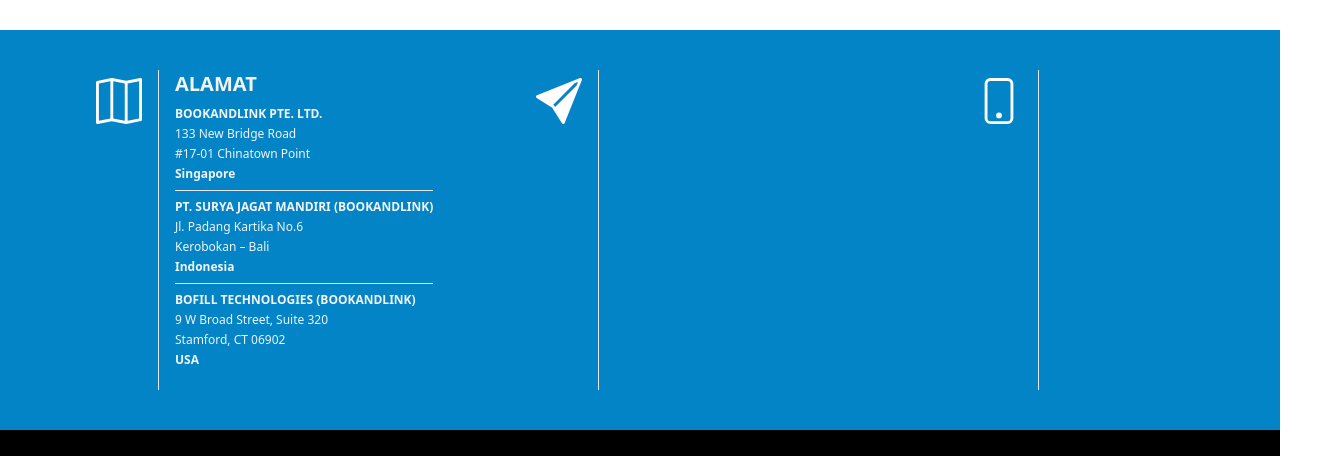
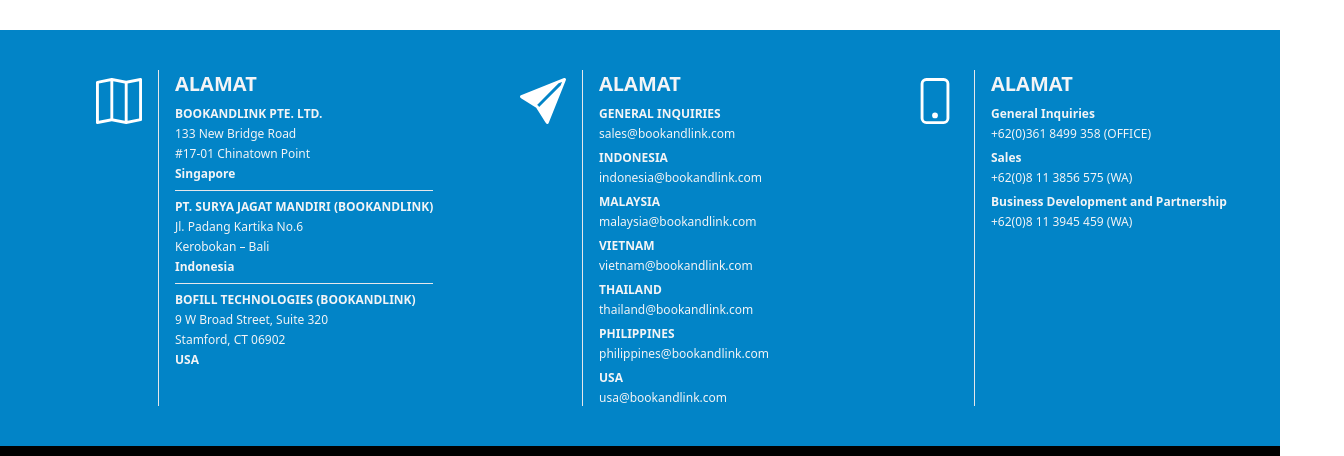
Before and after one commit to rey5kusuma/website-kedua, a Next.js app: page /contact in a window 1280 px wide. Shown: the part 706-1162 px from the top of the page, 1344 px wide, since content can reach past the window. Built offline with nearby package versions, Linux system fonts and the light colour scheme.

Commit message:
1 file modified

```diff
--- a/pages/contact.js
+++ b/pages/contact.js
@@ -62,7 +62,7 @@
               </div>
             </div>
           </div>
-          <div className="w-96 ml-14 my-10 flex flex-row">
+          <div className="w-96 ml-10 my-10 flex flex-row">
             <div className="border border-y-0 border-l-0 px-4 pt-2">
               <svg
                 xmlns="http://www.w3.org/2000/svg"
@@ -75,8 +75,41 @@
                 <path d="M15.964.686a.5.5 0 0 0-.65-.65L.767 5.855H.766l-.452.18a.5.5 0 0 0-.082.887l.41.26.001.002 4.995 3.178 3.178 4.995.002.002.26.41a.5.5 0 0 0 .886-.083l6-15Zm-1.833 1.89L6.637 10.07l-.215-.338a.5.5 0 0 0-.154-.154l-.338-.215 7.494-7.494 1.178-.471-.47 1.178Z" />
               </svg>
             </div>
+            <div className="ml-4">
+              <div className="text-gray-100">
+                <h1 className="text-xl font-semibold">ALAMAT</h1>
+                <p className="text-xs mt-2 font-semibold">GENERAL INQUIRIES</p>
+                <Link href="#">
+                  <p className="text-xs mt-1">sales@bookandlink.com</p>
+                </Link>
+                <p className="text-xs mt-2 font-semibold">INDONESIA</p>
+                <Link href="#">
+                  <p className="text-xs mt-1">indonesia@bookandlink.com</p>
+                </Link>
+                <p className="text-xs mt-2 font-semibold">MALAYSIA</p>
+                <Link href="#">
+                  <p className="text-xs mt-1">malaysia@bookandlink.com</p>
+                </Link>
+                <p className="text-xs mt-2 font-semibold">VIETNAM</p>
+                <Link href="#">
+                  <p className="text-xs mt-1">vietnam@bookandlink.com</p>
+                </Link>
+                <p className="text-xs mt-2 font-semibold">THAILAND</p>
+                <Link href="#">
+                  <p className="text-xs mt-1">thailand@bookandlink.com</p>
+                </Link>
+                <p className="text-xs mt-2 font-semibold">PHILIPPINES</p>
+                <Link href="#">
+                  <p className="text-xs mt-1">philippines@bookandlink.com</p>
+                </Link>
+                <p className="text-xs mt-2 font-semibold">USA</p>
+                <Link href="#">
+                  <p className="text-xs mt-1">usa@bookandlink.com</p>
+                </Link>
+              </div>
+            </div>
           </div>
-          <div className="w-96 ml-14 my-10 flex flex-row">
+          <div className="w-96 ml-2 my-10 flex flex-row">
             <div className="border border-y-0 border-l-0 px-4 pt-2">
               <svg
                 xmlns="http://www.w3.org/2000/svg"
@@ -90,6 +123,19 @@
                 <path d="M8 14a1 1 0 1 0 0-2 1 1 0 0 0 0 2z" />
               </svg>
             </div>
+            <div className="ml-4">
+              <div className="text-gray-100">
+                <h1 className="text-xl font-semibold">ALAMAT</h1>
+                <p className="text-xs mt-2 font-semibold">General Inquiries</p>
+                <p className="text-xs mt-1">+62(0)361 8499 358 (OFFICE)</p>
+                <p className="text-xs mt-2 font-semibold">Sales</p>
+                <p className="text-xs mt-1">+62(0)8 11 3856 575 (WA)</p>
+                <p className="text-xs mt-2 font-semibold">
+                  Business Development and Partnership
+                </p>
+                <p className="text-xs mt-1">+62(0)8 11 3945 459 (WA)</p>
+              </div>
+            </div>
           </div>
         </div>
       </div>
```
